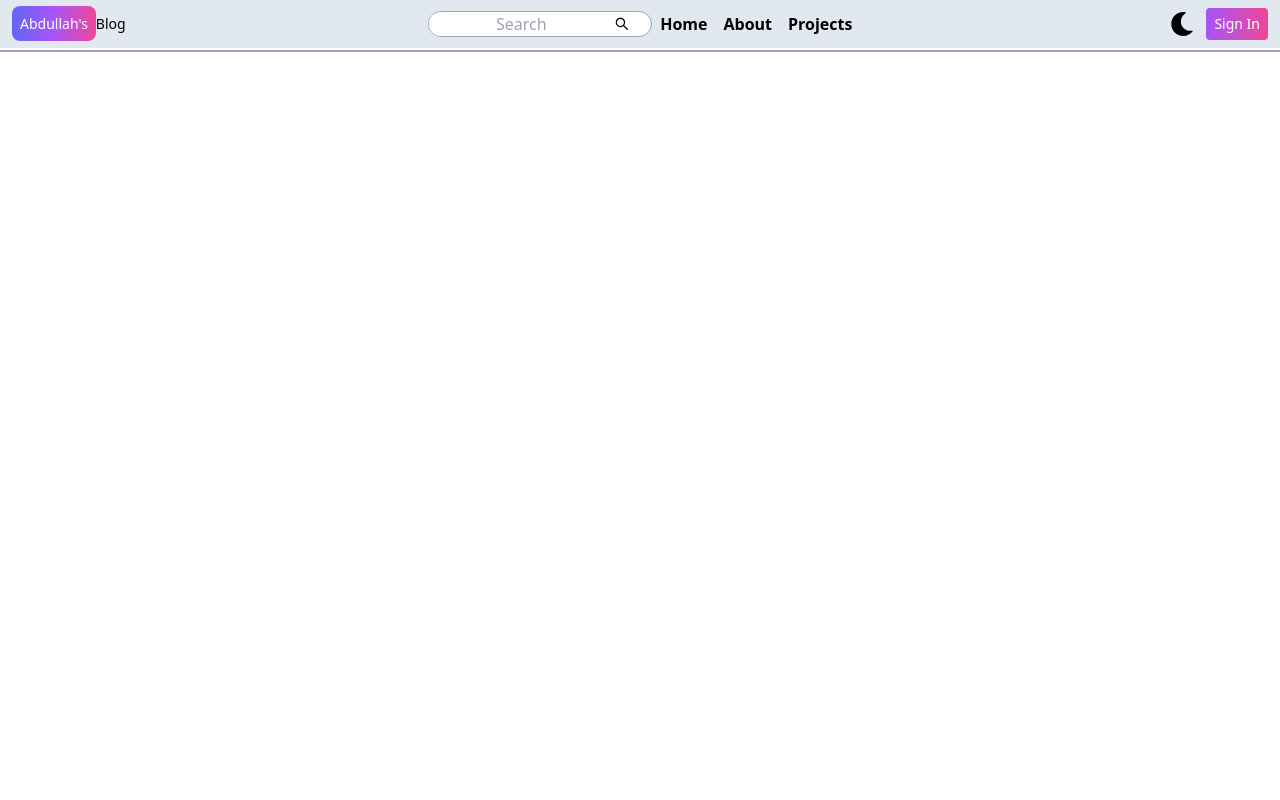
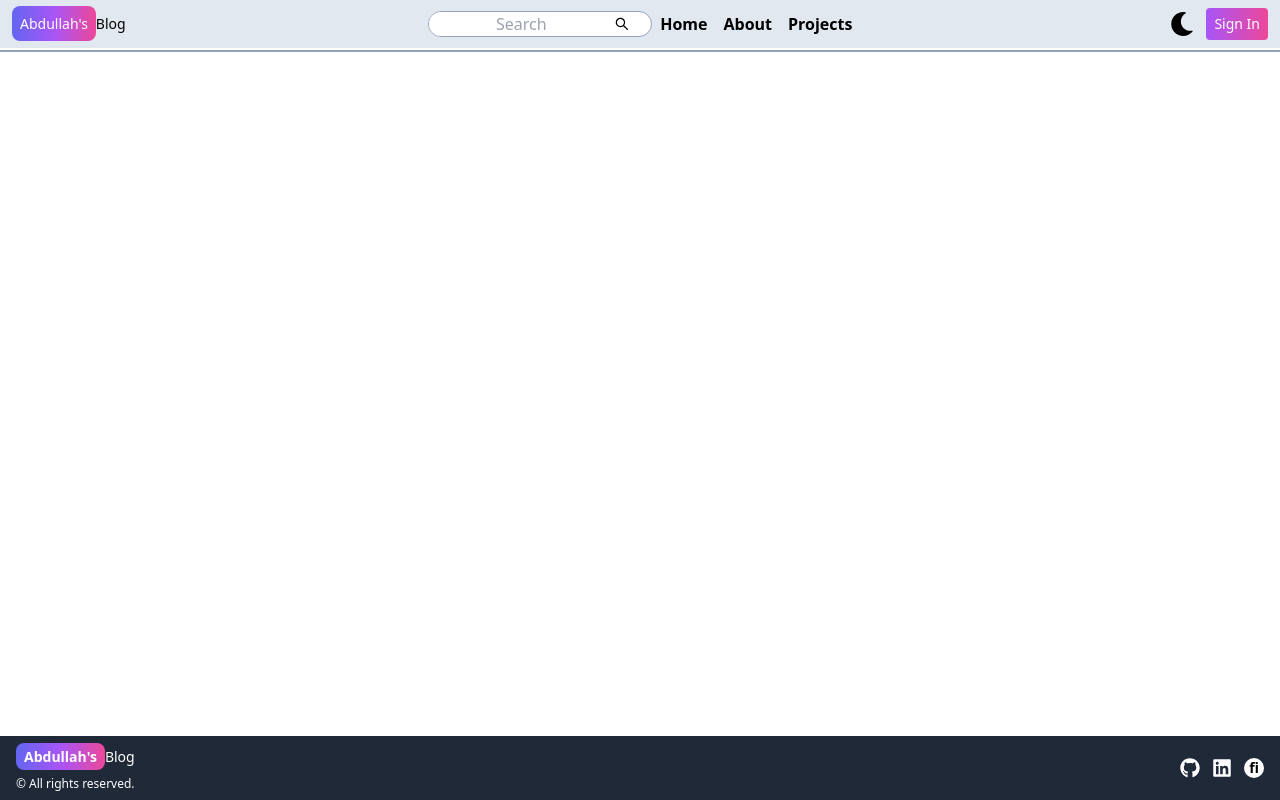
Before and after one commit to RMabdullah6212/mern-blog, a React (Vite) app in the folder client/: page /projects in a window 1280 px wide. Built offline with nearby package versions, Linux system fonts and the light colour scheme.

Commit message:
footer completed with corrections in header and index.js

```diff
--- a/client/src/App.jsx
+++ b/client/src/App.jsx
@@ -8,6 +8,7 @@ import SignUp from './pages/SignUp';
 import Dashboard from './pages/Dashboard';
 import Projects from './pages/Projects';
 import Header from "./Components/Header";
+import Footer from "./Components/foooter";
 
 function App() {
   return (
@@ -22,6 +23,7 @@ function App() {
         <Route path="/dashboard" element={<Dashboard />} />
         <Route path="/projects" element={<Projects />} />
       </Routes>
+      <Footer/>
     </Router>
   );
 }
--- /dev/null
+++ b/client/src/Components/foooter.jsx
@@ -0,0 +1,39 @@
+import React from 'react';
+import { Link } from 'react-router-dom'; // Import Link from react-router-dom
+import { FaGithub, FaLinkedin} from 'react-icons/fa';
+
+const Footer = () => {
+  return (
+    <footer className="bg-gray-800 text-white py-2 fixed bottom-0 w-full">
+      <div className="container mx-auto px-4">
+        <div className="flex flex-row justify-between items-center">
+          <div className="mb-0">
+             <Link to="/" className="text-sm">
+            <span className="px-2 py-1 bg-gradient-to-r from-indigo-500 via-purple-500 to-pink-500 rounded-lg text-white font-bold">
+              Abdullah's
+            </span>
+            Blog
+          </Link>
+            <p className="text-xs pt-2">© All rights reserved.</p>
+          </div>
+
+          <div className="flex space-x-3">
+
+
+            <Link to="https://github.com/RMabdullah6212" className="hover:text-pink-500" target="_blank" rel="noopener noreferrer">
+              <FaGithub size={20} />
+            </Link>
+            <Link to="https://linkedin.com/in/raomabdullah" className="hover:text-blue-700" target="_blank" rel="noopener noreferrer">
+              <FaLinkedin size={20} />
+            </Link>
+            <Link to="https://www.fiverr.com/s/bd8e8rX" className="hover:bg-green-400 bg-white text-black rounded-full text-center w-5 h-5" target="_blank" rel="noopener noreferrer rounded">
+              <p className='rounded-full text-bold  pb-2 w-5 h-5 text-sm font-extrabold' >fi</p>
+            </Link>
+          </div>
+        </div>
+      </div>
+    </footer>
+  );
+};
+
+export default Footer;
```
Also changed, not shown: client/src/Components/Header.jsx (+0 -161 lines), 1 other file (tests, documents, lock files or other folders).
